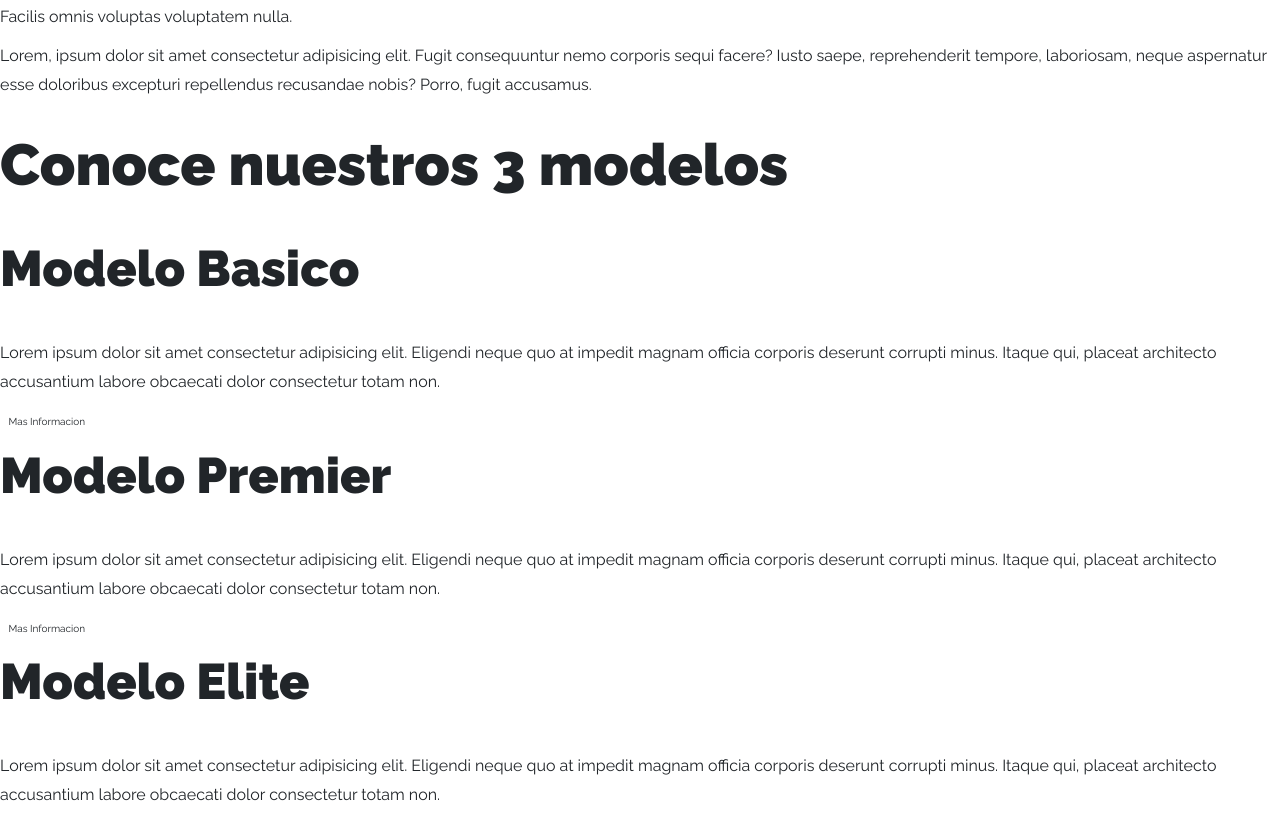
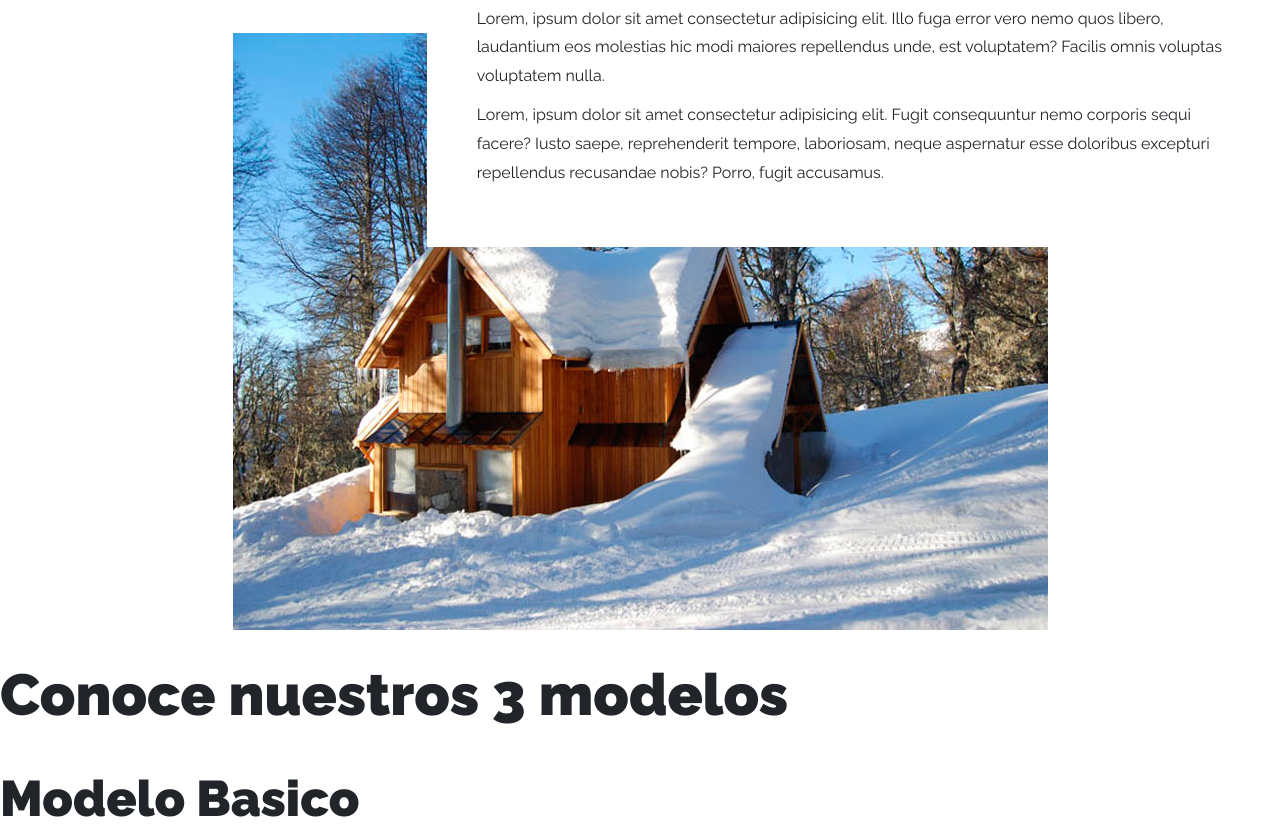
Before and after one commit to ferkuellar/proy_1, a plain HTML site: page index.html in a window 1280 px wide. Shown: the part 825-1655 px from the top of the page. Drawn offline with nearby package versions, Linux system fonts and the light colour scheme.

```diff
--- a/css/styles.css
+++ b/css/styles.css
@@ -183,3 +183,35 @@ img {
     margin: 0;
     line-height: 1;
 }
+
+/* Section Sobre Nosotros */
+
+.nosotros {
+    display: grid;
+    grid-template-rows: repeat(2, 1fr);
+    background-image: url(../img/nosotros.jpg);
+    background-repeat: no-repeat;
+    background-position: bottom center;
+}
+
+@media(min-width: 992px){
+    .nosotros {
+        grid-template-columns: repeat(3, 1fr);
+    }
+}
+
+.contenido-nosotros {
+    background-color: var(--blanco);
+    padding: 5rem;
+}
+
+@media(min-width: 992px){
+    .contenido-nosotros{
+        grid-column: 2 / 4;
+    }
+}
+
+.contenido-nosotros h2,
+.contenido-nosotros p {
+    margin-bottom: 1rem;
+}
```
